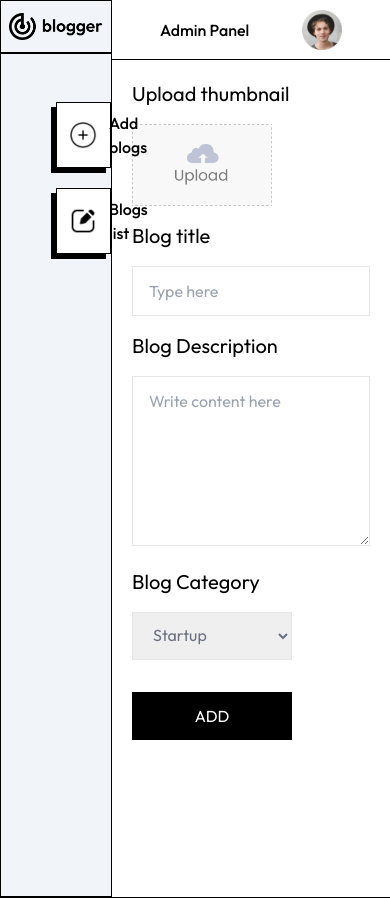
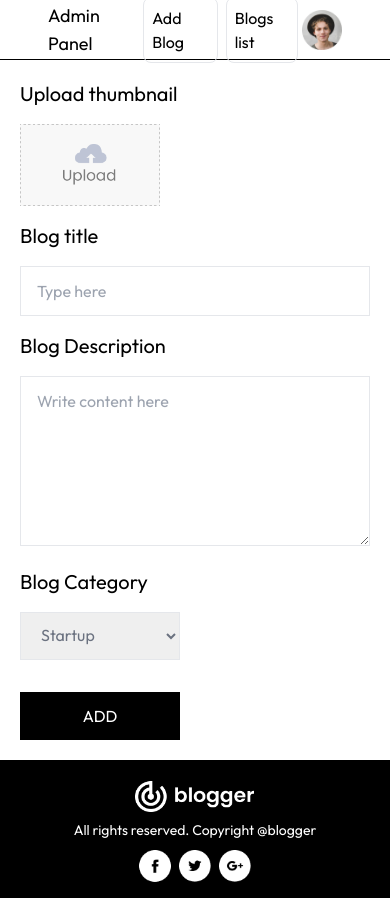
Before and after one commit to amirmvahed/blog-saya-skycraft, a Next.js app: page /admin/add-blogs in a window 390 px wide. Shown: the top 898 px of the page. Built offline with nearby package versions, Linux system fonts and the light colour scheme.

Commit message:
ref: Refactoring pages and made sure all of them are responsive

```diff
--- a/app/admin/add-blogs/[id]/page.tsx
+++ b/app/admin/add-blogs/[id]/page.tsx
@@ -3,7 +3,7 @@ import BlogFrom from "@/components/admin-components/BlogFrom";
 import {BlogItemType} from "@/types";
 import createFormData from "@/utils/createFormData";
 import getBlogData from "@/utils/getBlogData";
-import {useEffect, useState} from "react";
+import {useCallback, useEffect, useState} from "react";
 import {toast} from "react-toastify";
 
 export default function EditBlog({params: {id}}) {
@@ -29,7 +29,7 @@ export default function EditBlog({params: {id}}) {
     }, [])
 
 
-    async function updateBlogPost(e, id) {
+    const updateBlogPost = useCallback(async (e, id, data) => {
         e.preventDefault()
         const formData = createFormData(data)
 
@@ -51,10 +51,11 @@ export default function EditBlog({params: {id}}) {
         } catch (error) {
             toast.error('Failed to update blog' + error)
         }
-    }
+    },[])
+
 
 
     return (
-        <BlogFrom formHandler={(e) => updateBlogPost(e, id)} setData={setData} data={data} id={id}/>
+        <BlogFrom formHandler={(e) => updateBlogPost(e, id, data)} setData={setData} data={data} id={id}/>
     );
 }
--- a/app/admin/add-blogs/page.tsx
+++ b/app/admin/add-blogs/page.tsx
@@ -2,7 +2,7 @@
 import BlogFrom from "@/components/admin-components/BlogFrom";
 import {BlogItemType} from "@/types";
 import createFormData from "@/utils/createFormData";
-import {useState} from "react";
+import {useCallback, useState} from "react";
 import {toast} from "react-toastify";
 
 export default function AddBlogs() {
@@ -16,7 +16,7 @@ export default function AddBlogs() {
     });
 
 
-    const onSubmitHandler = async (e) => {
+    const onSubmitHandler = useCallback(async (e, data) => {
         e.preventDefault()
         const formData = createFormData(data)
         try {
@@ -25,10 +25,10 @@ export default function AddBlogs() {
                 body: formData,
             });
 
-            const data = await response.json();
+            const serverData = await response.json();
 
             if (response.status === 200) {
-                toast.success(data.message);
+                toast.success(serverData.message);
                 setData({
                     title: '',
                     description: '',
@@ -43,9 +43,9 @@ export default function AddBlogs() {
         } catch (e) {
             toast.error("ERROR: " + e.message)
         }
-    }
+    }, [])
 
     return (
-        <BlogFrom formHandler={onSubmitHandler} setData={setData} data={data}/>
+        <BlogFrom formHandler={(e) => onSubmitHandler(e, data)} setData={setData} data={data}/>
     );
 }
--- a/app/admin/blogs-list/page.tsx
+++ b/app/admin/blogs-list/page.tsx
@@ -1,6 +1,8 @@
 import {BlogTableItems} from "@/components/admin-components/BlogTableItems";
 import {BlogItemType} from "@/types";
 import {getAllBlogs} from "@/utils/getAllBlogs";
+
+const tableRows: string[] = ['Author name', 'Blog title', 'Blog date', 'Action']
 
 
 async function BlogList() {
@@ -13,18 +15,15 @@ async function BlogList() {
                 <table className={'w-full text-sm text-gray-500'}>
                     <thead className={'text-sm text-gray-700 text-left uppercase bg-gray-50'}>
                     <tr>
-                        <th scope={'col'} className={'hidden sm:block px-6 py-3'}>
-                            Author name
-                        </th>
-                        <th scope={'col'} className={'px-6 py-3'}>
-                            Blog title
-                        </th>
-                        <th scope={'col'} className={'px-6 py-3'}>
-                            Blog date
-                        </th>
-                        <th scope={'col'} className={'px-6 py-3'}>
-                            Action
-                        </th>
+                        {
+                            tableRows.map(item => {
+                                return (
+                                    <th scope={'col'} className={'px-6 py-3'}>
+                                        {item}
+                                    </th>
+                                )
+                            })
+                        }
                     </tr>
                     </thead>
                     <BlogTableItems data={data}/>
--- a/app/admin/layout.tsx
+++ b/app/admin/layout.tsx
@@ -1,9 +1,20 @@
 import {assets} from "@/assets/assets";
 import Sidebar from "@/components/admin-components/Sidebar";
 import Image from "next/image";
+import Link from "next/link";
 import { ToastContainer } from 'react-toastify';
 import 'react-toastify/dist/ReactToastify.css';
 
+const links: { link: string, title: string }[] = [
+    {
+        link: '/admin/add-blogs',
+        title: 'Add Blog'
+    },
+    {
+        link: '/admin/blogs-list',
+        title: 'Blogs list'
+    }
+]
 
 export default function Layout({children}) {
     return (
@@ -13,9 +24,14 @@ export default function Layout({children}) {
             <div className={'flex flex-col w-full'}>
                 <div
                     className={'flex items-center justify-between w-full py-3 max-h-[60px] px-12 border-b border-black'}>
-                    <h3 className={'font-medium'}>
+                    <h3 className={'text-lg'}>
                         Admin Panel
                     </h3>
+                    <div className={'flex justify-end sm:hidden'}>
+                        {
+                            links.map(i => <Link className={'p-2 m-1 border rounded-lg'} href={i.link}>{i.title}</Link>)
+                        }
+                    </div>
                     <Image src={assets.profile_icon} width={40} alt={'Profile picture'}/>
                 </div>
                 {children}
--- a/app/admin/page.tsx
+++ b/app/admin/page.tsx
@@ -1,7 +1,9 @@
 export default function Admin() {
     return (
-        <>
-
-        </>
+        <div className={'py-3 px-3 sm:px-6 sm:py-6 flex flex-col gap-3'}>
+            <h1 className={'text-2xl mb-4'}>Welcome to admin page</h1>
+            <p className={'text-lg'}>if you want to add any blog, please click on <b>"Add blogs"</b> in sidebar</p>
+            <p className={'text-lg'}>if you want to see list of blogs, please click on <b>"Blogs list"</b> in sidebar</p>
+        </div>
     );
 }
--- a/components/Footer.tsx
+++ b/components/Footer.tsx
@@ -4,7 +4,7 @@ import Image from "next/image";
 
 export default function Footer() {
     return (
-        <footer className={'flex justify-around flex-col gap-2 sm:gap-0 sm:flex-row bg-black py-5 items-center'}>
+        <footer className={'flex justify-around flex-col gap-2 sm:gap-0 sm:flex-row bg-black py-5 items-center mt-5'}>
             <Image src={assets.logo_light} alt={'logo'} width={120}/>
             <p className={'text-sm text-white'}>All rights reserved. Copyright @blogger</p>
             <Socials/>
--- a/components/Header.tsx
+++ b/components/Header.tsx
@@ -1,6 +1,4 @@
 import Menu from "@/components/Menu";
-import Image from "next/image";
-import {assets} from '@/assets/assets'
 import React from 'react'
 
 
--- a/components/Menu.tsx
+++ b/components/Menu.tsx
@@ -2,7 +2,6 @@ import Image from "next/image";
 import {assets} from '@/assets/assets'
 import Link from "next/link";
 import React from "react";
-
 
 export default function Menu() {
     return (
@@ -10,10 +9,11 @@ export default function Menu() {
             <Link href={'/'}>
                 <Image src={assets.logo} width={180} alt={'logo'} className={'w-[130px] sm:w-auto'}/>
             </Link>
-            <button
+            <Link
+                href={'/admin'}
                 className={'flex items-center gap-2 font-medium text-xs py-1 px-1 sm:text-sm sm:py-3 sm:px-6 border border-solid border-black shadow-[-7px_7px_0px_#000]'}>
-                Get started <Image src={assets.arrow} alt={'Get started'}/>
-            </button>
+                Dashboard <Image src={assets.arrow} alt={'Dashboard'}/>
+            </Link>
         </div>
     );
 }
--- a/components/Socials.tsx
+++ b/components/Socials.tsx
@@ -12,7 +12,7 @@ interface SocialsProps {
 export default function Socials({width = 40}: SocialsProps) {
     return (
         <div className={'flex'}>
-            {socials.map((socialLogo: string, index) => <Image key={index} width={width} src={socialLogo}/>)}
+            {socials.map((socialLogo: string, index) => <Image key={index} width={width} alt={'social logo'} src={socialLogo}/>)}
         </div>
     );
 }
--- a/components/admin-components/BlogTableItem.tsx
+++ b/components/admin-components/BlogTableItem.tsx
@@ -37,7 +37,7 @@ export default function BlogTableItem({title, author, id, date}: BlogTableItemsP
     return (
         <tr className={'bg-white border-b'}>
             <th scope={'row'}
-                className={'items-center content-center gap-3 hidden sm:flex px-6 py-10 font-medium text-gray-900'}>
+                className={'items-center content-center gap-3 flex px-6 py-10 font-medium text-gray-900'}>
                 <Image alt="Author image" width={40} height={40} src={assets.profile_icon}/>
                 <p>{author}</p>
             </th>
--- a/components/admin-components/Sidebar.tsx
+++ b/components/admin-components/Sidebar.tsx
@@ -2,25 +2,46 @@ import {assets} from "@/assets/assets";
 import Image from "next/image";
 import Link from "next/link";
 
+const sidebarItems = [
+    {
+        title: 'Admin page',
+        icon: assets.arrow,
+        link: '/admin'
+    },
+    {
+        title: 'Add blogs',
+        icon: assets.add_icon,
+        link: '/admin/add-blogs'
+    },
+    {
+        title: 'Blogs list',
+        icon: assets.blog_icon,
+        link: '/admin/blogs-list'
+    },
+]
+
 export default function Sidebar() {
     return (
-        <div className={'flex flex-col bg-slate-100'}>
+        <div className={'bg-slate-100 hidden sm:flex sm:flex-col'}>
             <div className={'px-2 sm:pl-14 py-3 border border-black'}>
                 <Link href={'/'}>
                     <Image src={assets.logo} width={120} alt={'Blogger Logo'}/>
                 </Link>
             </div>
             <div className={'w-28 sm:w-80 h-[100vh] relative py-12 border border-black'}>
-                <div className={'w-[50%] sm:w-[80%] absolute right-0'}>
-                    <Link href={'/admin/add-blogs'}
-                          className={'flex items-center border border-black gap-3 font-medium px-3 py-2 bg-white shadow-[-5px_5px_0px_#000]'}>
-                        <Image src={assets.add_icon} alt={'Add Icon'} width={28}/><p>Add blogs</p>
-                    </Link>
-                    <Link
-                        href={'/admin/blogs-list'}
-                        className={'mt-5 flex items-center border border-black gap-3 font-medium px-3 py-2 bg-white shadow-[-5px_5px_0px_#000]'}>
-                        <Image src={assets.blog_icon} alt={'Blog Icon'} width={28}/><p>Blogs list</p>
-                    </Link>
+                <div className={'w-[50%] sm:w-[80%] absolute right-0 flex flex-col gap-5 pr-4'}>
+                    {
+                        sidebarItems.map(item => {
+                            return (
+                                <Link key={item.title} href={item.link}
+                                      className={'flex items-center border border-black gap-3 font-medium px-3 py-2 bg-white shadow-[-5px_5px_0px_#000]'}>
+                                    <Image src={item.icon} alt={item.title} width={28}/><p>{item.title}</p>
+                                </Link>
+                            )
+                        })
+                    }
+
+
                 </div>
             </div>
         </div>
```
